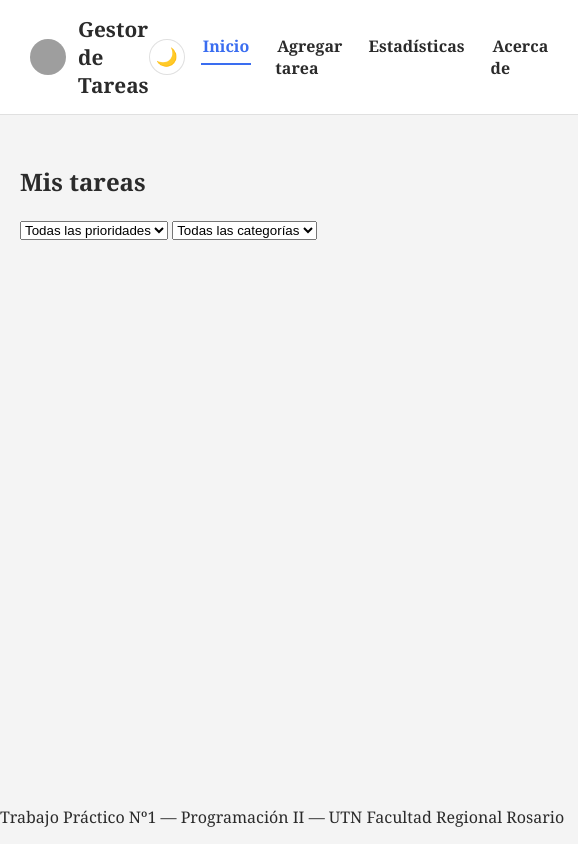
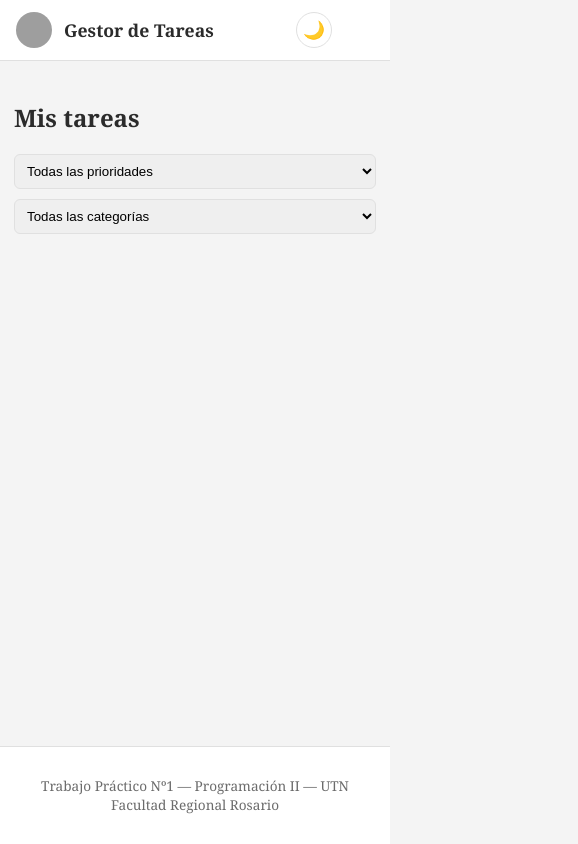
Before and after one commit to leandrobenedetto/TPI_Programacion_II, a plain HTML site: page index.html in a window 390 px wide. Shown: the whole page, 578 px wide, since content can reach past the window. Drawn offline with Linux system fonts and the light colour scheme; grey boxes are pictures that could not be loaded.

Commit message:
Se agregan estilos de acerca de, footer y diseño responsive

```diff
--- a/styles.css
+++ b/styles.css
@@ -302,6 +302,7 @@
     border-color: var(--color-primary);
     box-shadow: 0 0 0 3px rgba(58, 109, 240, 0.15);
 }
+
 /* ESTADOS DE VALIDACIÓN EN TIEMPO REAL (JS agrega estas clases, pasa cuando el usuario interactúa con el campo) */
 .form-field input.invalid,
 .form-field select.invalid,
@@ -419,3 +420,102 @@
     font-weight: bold;
     min-height: 1.2em;
 }
+
+/* --ACERCA DE-- */
+.about-section {
+    background: var(--color-surface);
+    border-radius: var(--radius);
+    padding: 20px 24px;
+    margin-bottom: 20px;
+}
+
+.tech-list,
+.team-list {
+    padding-left: 20px;
+}
+
+/* footer --*/
+.site-footer {
+    background: var(--color-surface);
+    border-top: 1px solid var(--color-border);
+    text-align: center;
+    padding: 16px;
+    color: var(--color-muted);
+    font-size: 0.85rem;
+}
+
+/*--- BREAKPOINT 1: TABLET (768px) — MENÚ HAMBURGUESA ---*/
+@media (max-width: 768px) {
+    .menu-toggle {
+        display: flex;
+    }
+
+    .main-nav {
+        position: absolute;
+        top: 100%;
+        left: 0;
+        right: 0;
+        background: var(--color-surface);
+        border-bottom: 1px solid var(--color-border);
+        max-height: 0;
+        overflow: hidden;
+        transition: max-height var(--transition);
+    }
+
+    .menu-toggle[aria-expanded="true"] ~ .main-nav {
+        max-height: 300px;
+    }
+
+    .main-nav ul {
+        flex-direction: column;
+        gap: 0;
+        padding: 10px 30px;
+    }
+
+    .main-nav a {
+        display: block;
+        padding: 12px 0;
+    }
+}
+
+
+/* --- BREAKPOINT 2: CELULAR (480px) — STACK VERTICAL---*/
+@media (max-width: 480px) {
+    .site-header {
+        padding: 12px 16px;
+    }
+
+    .site-header h1 {
+        font-size: 1.1rem;
+    }
+
+    .container {
+        padding: 20px 14px;
+    }
+
+    .task-grid,
+    .stats-grid {
+        grid-template-columns: 1fr; /* 1 columna / stack vertical */
+    }
+
+    .tasks-toolbar .filters {
+        flex-direction: column;
+    }
+
+    .form-section {
+        padding: 18px;
+    }
+}
+
+/* FILTROS: FLEXBOX */
+.filters {
+    display: flex;
+    gap: 10px;
+    margin-top: 10px;
+}
+
+.filters select {
+    padding: 8px;
+    border-radius: 6px;
+    border: 1px solid var(--color-border);
+}
```
